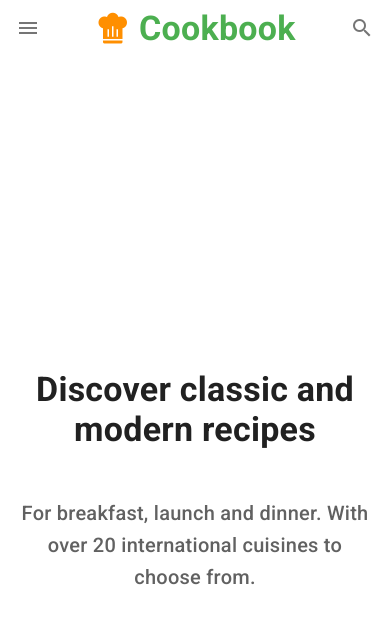
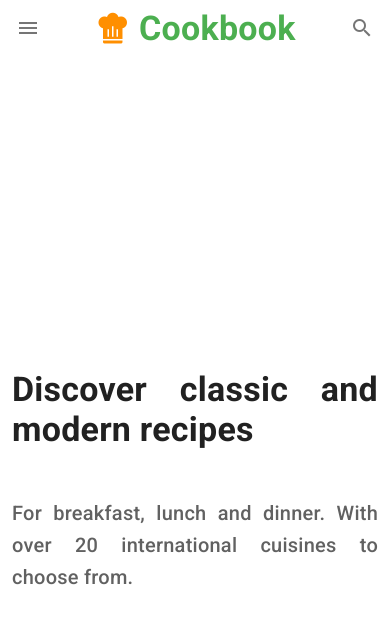
Before and after one commit to leojune12/cook-book, a Nuxt app: page / in a window 390 px wide. Shown: the top 624 px of the page. Built offline with nearby package versions, Linux system fonts and the light colour scheme.

Commit message:
Removed v-touch to open dialogs(links and search) for mobile view

```diff
--- a/layouts/CustomLayout.vue
+++ b/layouts/CustomLayout.vue
@@ -21,9 +21,6 @@
           />
         </template>
         <v-card
-          v-touch="{
-            left: () => linksDialog = false,
-          }"
           tile
         >
           <v-toolbar
@@ -121,9 +118,6 @@
           </v-btn>
         </template>
         <v-card
-          v-touch="{
-            right: () => searchDialog = false,
-          }"
           tile
         >
           <v-toolbar
@@ -152,10 +146,6 @@
       </v-dialog>
     </v-app-bar>
     <v-main
-      v-touch="{
-        left: () => searchDialog = true,
-        right: () => linksDialog = true,
-      }"
       style="background-color: #ffffff"
     >
       <v-container
--- a/pages/index.vue
+++ b/pages/index.vue
@@ -83,7 +83,7 @@
       md="10"
     >
       <div
-        class="text-center px-3"
+        class="text-center px-3 text-justify"
       >
         <v-img
           class="mx-auto mb-12 mt-8"
@@ -98,7 +98,7 @@
         <div
           class="grey--text text--darken-2 text-md-h5 text-h6"
         >
-          For breakfast, launch and dinner. With over 20 international cuisines to choose from.
+          For breakfast, lunch and dinner. With over 20 international cuisines to choose from.
         </div>
       </div>
     </v-col>
```
